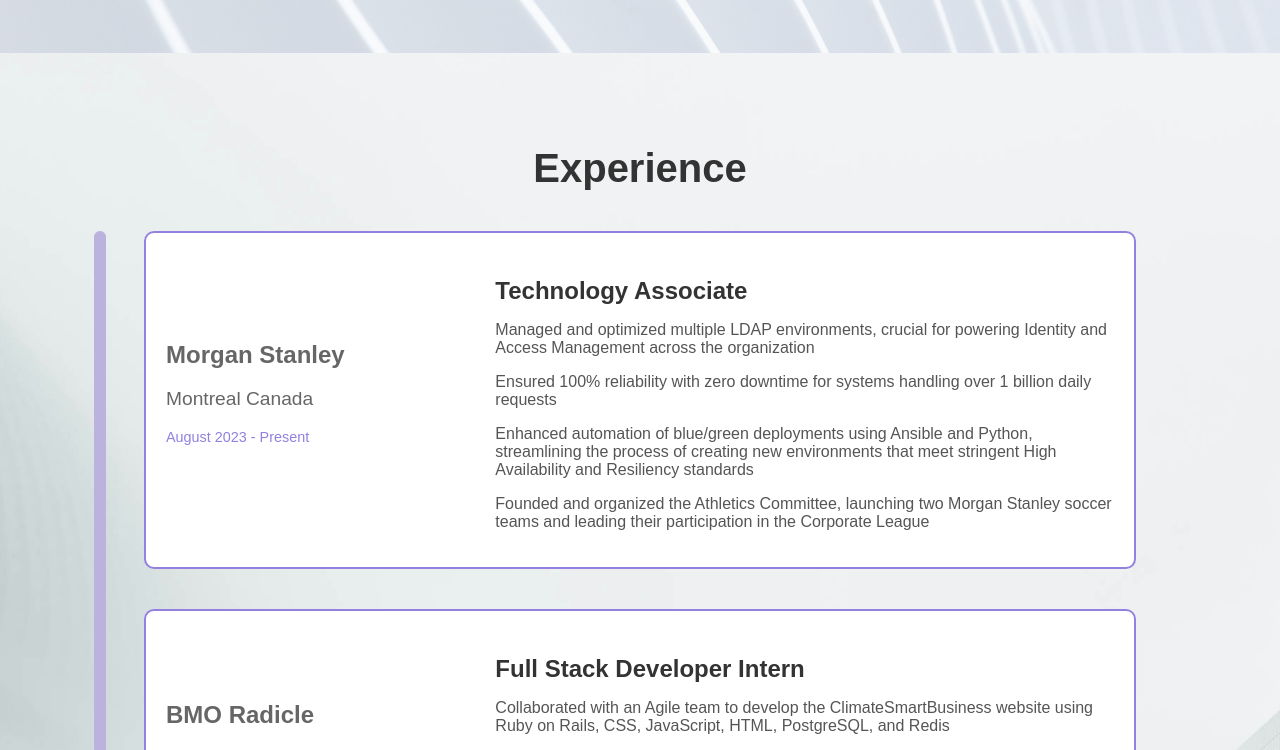
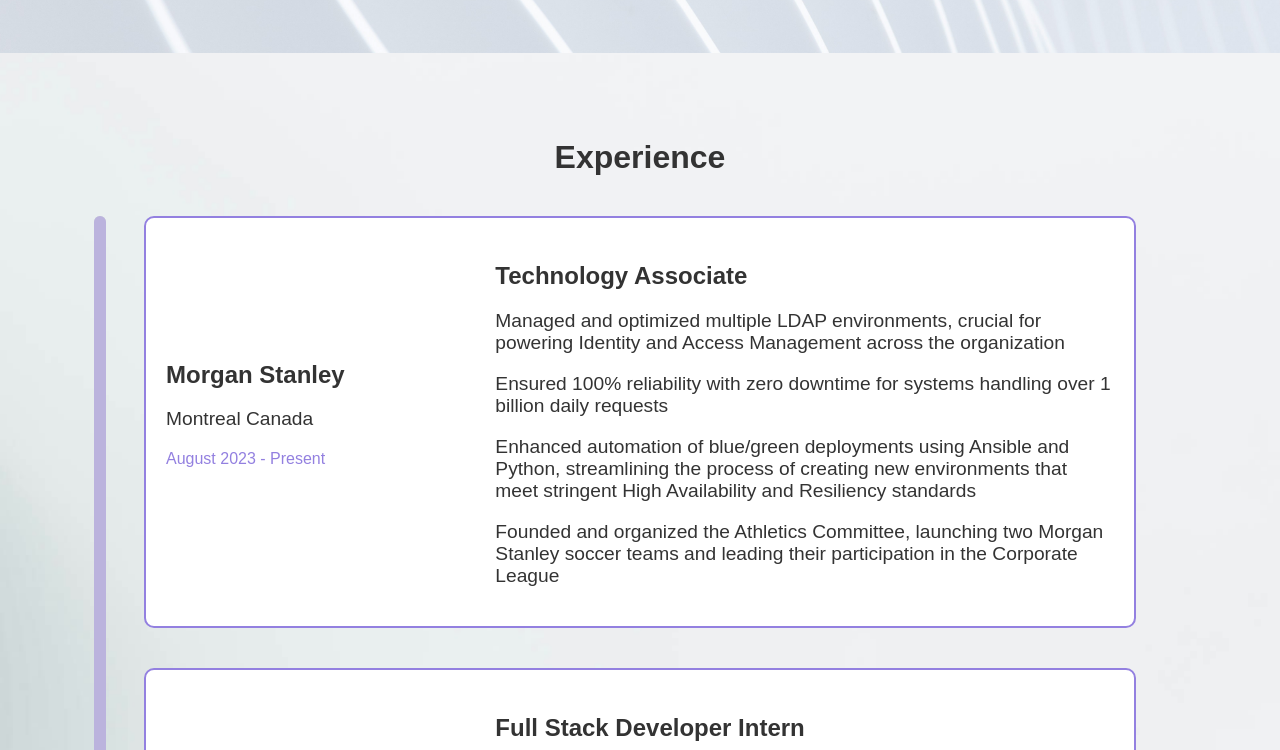
Before and after one commit to wassimwazzi/wassimwazzi.github.io, a React (Create React App) app: page / in a window 1280 px wide. Shown: the part 1380-2130 px from the top of the page. Built offline with nearby package versions, Linux system fonts and the light colour scheme.

Commit message:
experience

```diff
--- a/src/components/Experience/Experience.css
+++ b/src/components/Experience/Experience.css
@@ -1,28 +1,23 @@
 .experience {
     position: relative; /* Ensure positioning context for the progress bar */
-    padding: 60px 20px;
+    padding: var(--spacing-4) var(--spacing-2);
     color: #333;
     text-align: center;
   }
 
 .experience-title {
-    margin-bottom: 40px;
+    margin-bottom: var(--spacing-3);
 }
 
 .experience-title h2 {
-    font-size: 2.5rem;
-    margin-bottom: 10px;
-}
-
-.experience-title p {
-    font-size: 1.2rem;
-    color: #666;
+    font-size: var(--font-size-xl);
+    margin-bottom: var(--spacing-1);
 }
 
 .experience-list {
     display: flex;
     flex-direction: column;
-    gap: 40px;
+    gap: var(--spacing-3);
     max-width: 80%;
     margin: 0 auto;
     position: relative; /* Ensure positioning context for the progress bar */
@@ -33,14 +28,21 @@
     align-items: center;
     justify-content: space-between;
     position: relative;
-    padding: 20px;
-    gap: 20px;
+    padding: var(--spacing-2);
+    gap: var(--spacing-2);
     background: #fff;
     border-radius: 10px;
     border: 2px solid var(--highlight-color);
     overflow: hidden;
-  }
+    text-align: left;
+}
 
+@media (max-width: 768px) {
+    .experience-item {
+        flex-direction: column;
+        text-align: center;
+    }
+}
 .experience-item::before {
     content: '';
     position: absolute;
@@ -64,43 +66,40 @@
 }
 
 .experience-logo img {
-    max-width: 80px;
+    max-width: var(--logo-size-sm);
     height: auto;
     margin-right: 20px;
 }
 
-.experience-details {
-    text-align: left;
-}
 
 .experience-details h3 {
-    font-size: 1.5rem;
+    font-size: var(--font-size-lg);
     margin: 0;
 }
 
 .experience-details {
-    font-size: 1.2rem;
-    color: #666;
+    font-size: var(--font-size);
 }
 
 .experience-date {
-    font-size: 0.9rem;
+    font-size: var(--font-size-sm);
     color: var(--highlight-color);
 }
 
-.experience-description {
-    flex: 2;
-    text-align: left;
+@media (min-width: 768px) {
+    .experience-description {
+        text-align: left;
+        flex: 2;
+    }
 }
 
 .experience-description h3 {
-    font-size: 1.5rem;
-    margin-bottom: 10px;
+    font-size: var(--font-size-lg);
+    margin-bottom: var(--spacing-1);
 }
 
 .experience-description p {
-    font-size: 1rem;
-    color: #555;
+    font-size: var(--font-size);
 }
 
 /* Progress bar */
```
